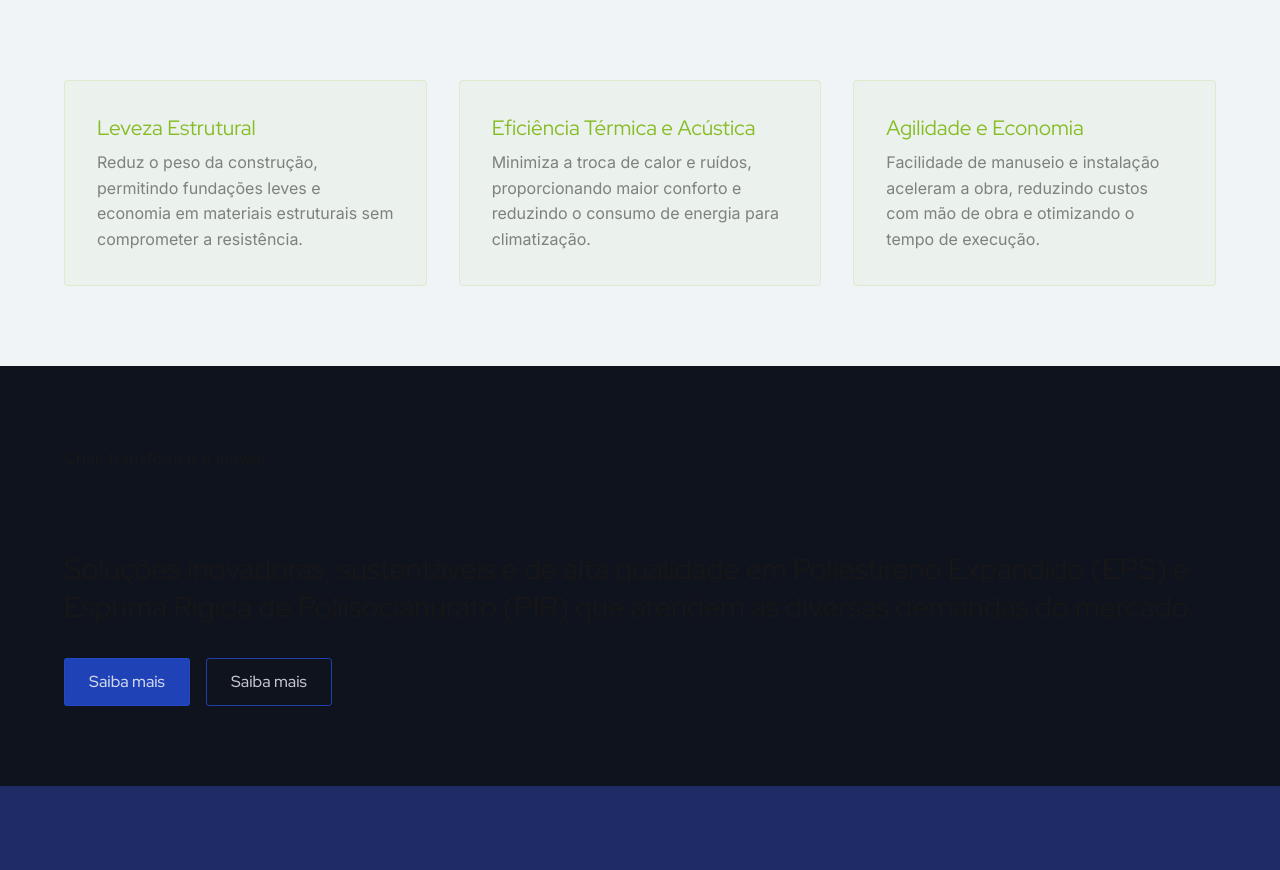
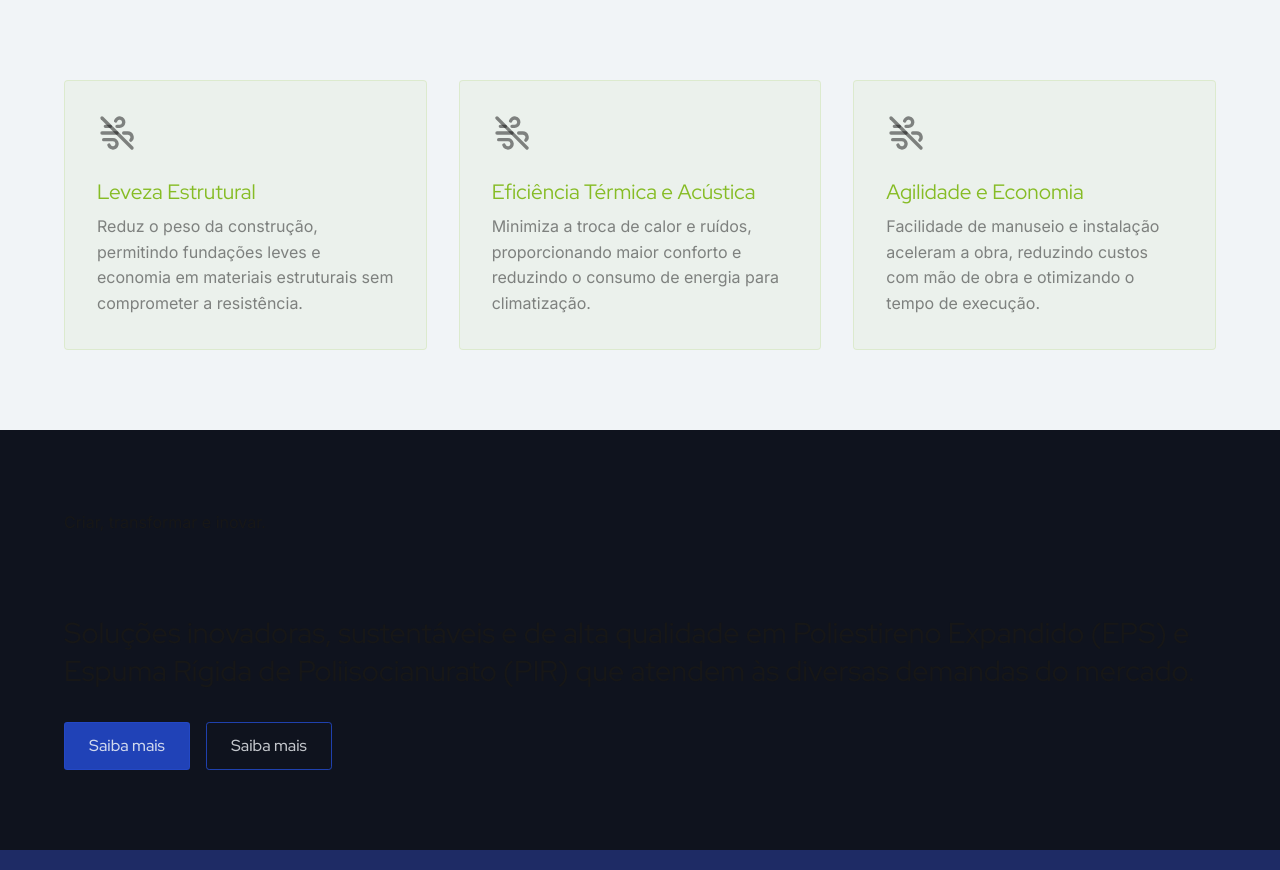
Before and after one commit to felipetozo/isoart-website-2025, a Next.js app: page /categorias/construcao-civil in a window 1280 px wide. Shown: the part 2253-3123 px from the top of the page. Built offline with nearby package versions, Linux system fonts and the light colour scheme.

Commit message:
icons added to category pages benefits

```diff
--- a/package.json
+++ b/package.json
@@ -22,8 +22,8 @@
   "devDependencies": {
     "@tailwindcss/postcss": "^4",
     "@types/node": "^20",
-    "@types/react": "^19",
-    "@types/react-dom": "^19",
+    "@types/react": "^19.1.8",
+    "@types/react-dom": "^19.1.6",
     "tailwindcss": "^4",
     "typescript": "^5"
   }
--- a/src/app/categorias/[category]/page.module.css
+++ b/src/app/categorias/[category]/page.module.css
@@ -158,6 +158,15 @@
     border-radius: 0.25rem;
 }
 
+.BenefitIcon {
+    display: flex;
+    justify-content: flex-start;
+    align-items: center;
+    max-width: max-content;
+    margin-bottom: 1rem;
+    color: rgba(var(--color-almostBlack), 0.5);
+}
+
 /* Responsive Design */
 
 @media (min-width: 800px) and (max-width:1199px) {
--- a/src/app/categorias/[category]/page.tsx
+++ b/src/app/categorias/[category]/page.tsx
@@ -7,6 +7,8 @@ import SobreEmpresa from '@/app/components/SobreEmpresa/SobreEmpresa';
 import MainForm from '@/app/components/MainForm/MainForm';
 import Button from '@/app/views/UI/Button';
 import { TbWindOff } from "react-icons/tb";
+import { TbShieldShare } from "react-icons/tb";
+import { TbTopologyStarRing2 } from "react-icons/tb";
 
 // Updated interfaces to match the actual data structure
 interface Product {
@@ -32,6 +34,7 @@ interface Benefit {
     id: number;
     title: string;
     description: string;
+    icon?: string; // Optional icon field for future JSON updates
 }
 
 interface CategoryData {
@@ -59,6 +62,13 @@ const categoryColorMap: { [key: string]: string } = {
     'forros': 'var(--color-solucoes-forros)',
     'molduras-decorativas': 'var(--color-solucoes-decoracao)',
     'embalagens-em-eps': 'var(--color-solucoes-embalagens)',
+};
+
+// Map benefit titles to specific icons
+const benefitIconMap: { [key: string]: JSX.Element } = {
+    'Isolamento térmico': <TbWindOff size={40} />,
+    'Alta resistência': <TbTopologyStarRing2 size={40} />,
+    'Durabilidade prolongada': <TbShieldShare size={40} />
 };
 
 export default async function CategoryPage({ params }: CategoryPageProps) {
@@ -173,6 +183,9 @@ export default async function CategoryPage({ params }: CategoryPageProps) {
                                 backgroundColor: `rgba(${categoryColor}, 0.05)`,
                                 border: `1px solid rgba(${categoryColor}, 0.15)`,
                             }}>
+                            <div className={styles.BenefitIcon}>
+                                {benefitIconMap[benefit.title] || <TbWindOff size={40} />}
+                            </div>
                             <h5 style={{ color: `rgba(${categoryColor}, 1)` }}>{benefit.title}</h5>
                             <p style={{ color: `rgba(var(--color-almostBlack), 0.5)` }}>{benefit.description}</p>
                         </div>
```
Also changed, not shown: 1 other file (tests, documents, lock files or other folders).
